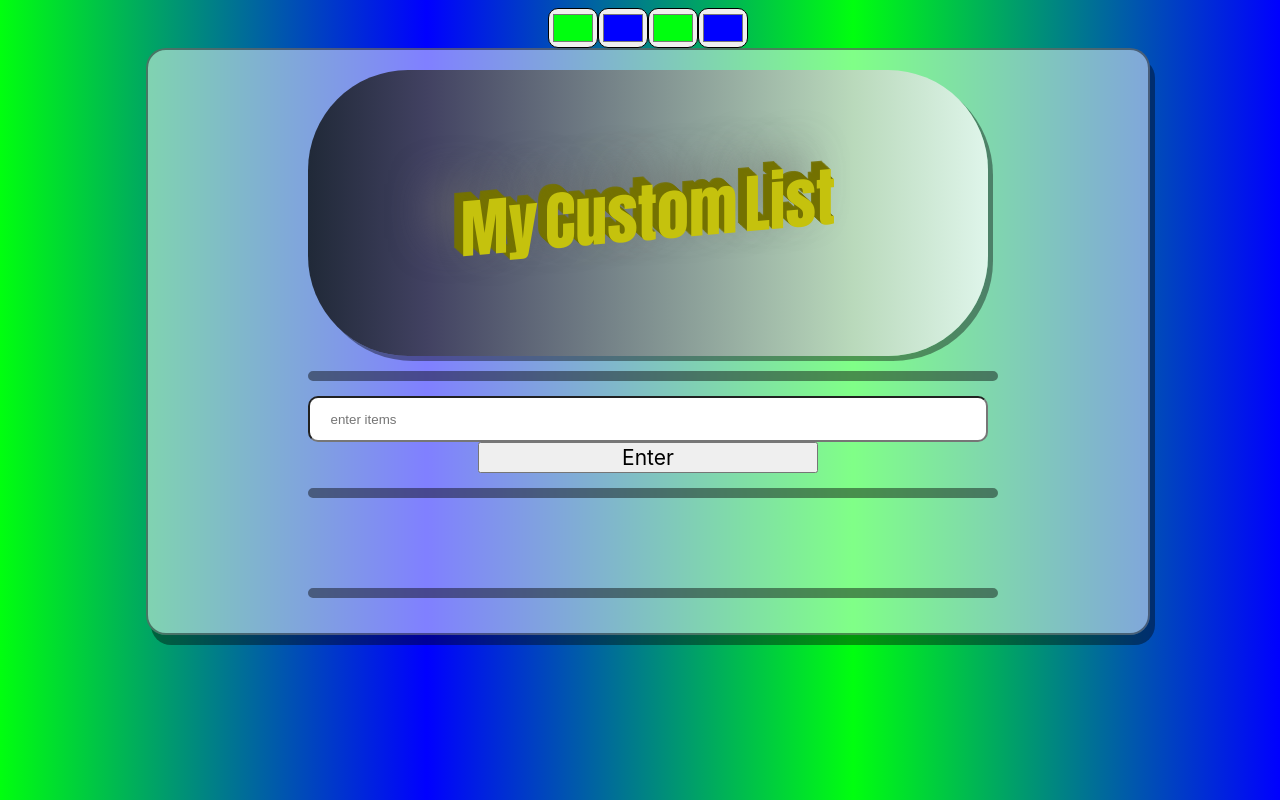
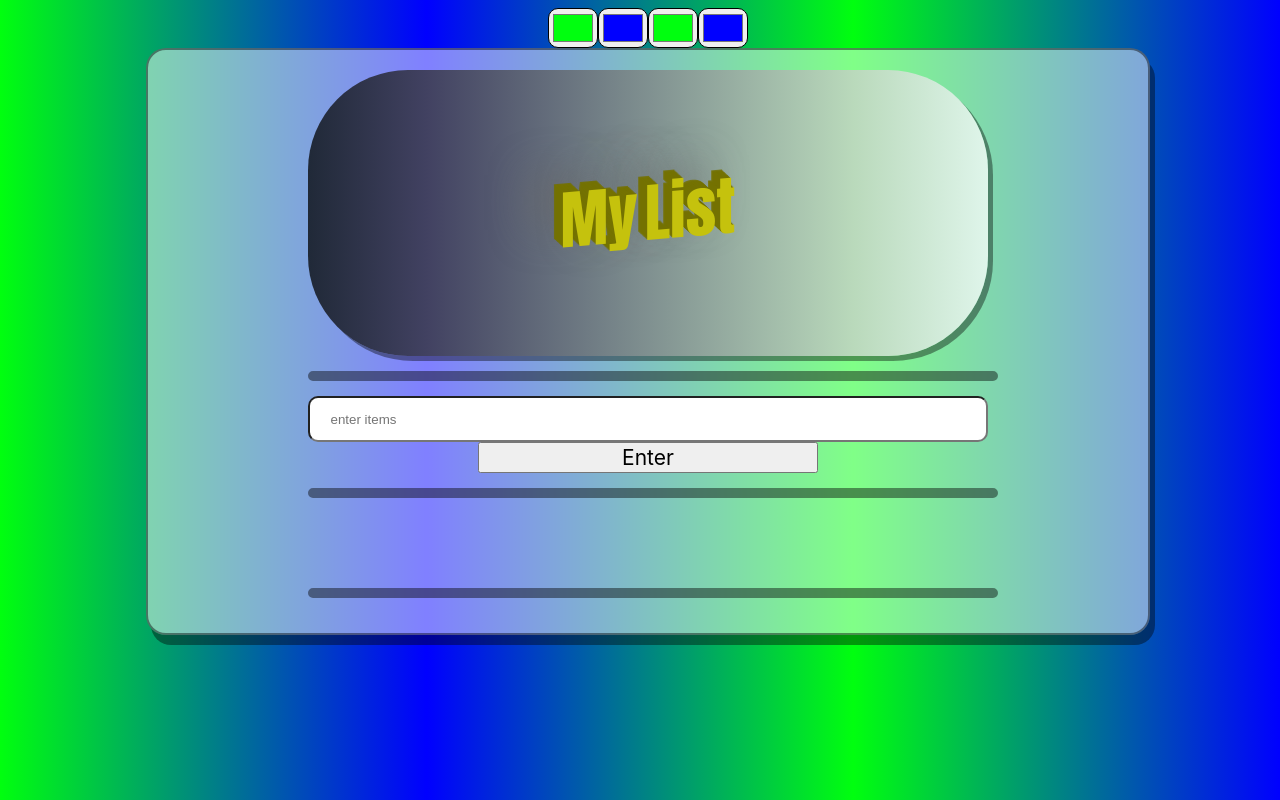
Before and after one commit to toto-titan-developer/Customizable_List, a plain HTML site: page index.html in a window 1280 px wide. Drawn offline with Linux system fonts and the light colour scheme.

Commit message:
changing Title

```diff
--- a/index.html
+++ b/index.html
@@ -13,7 +13,7 @@
     </div>
     <div class="list_background">
         <div class="titleC">
-            <h1 class="coolTitle">My Custom List</h1>
+            <h1 class="coolTitle">My List</h1>
         </div>
         <hr>
         <input id="user_input" type="text" placeholder="     enter items">
```
